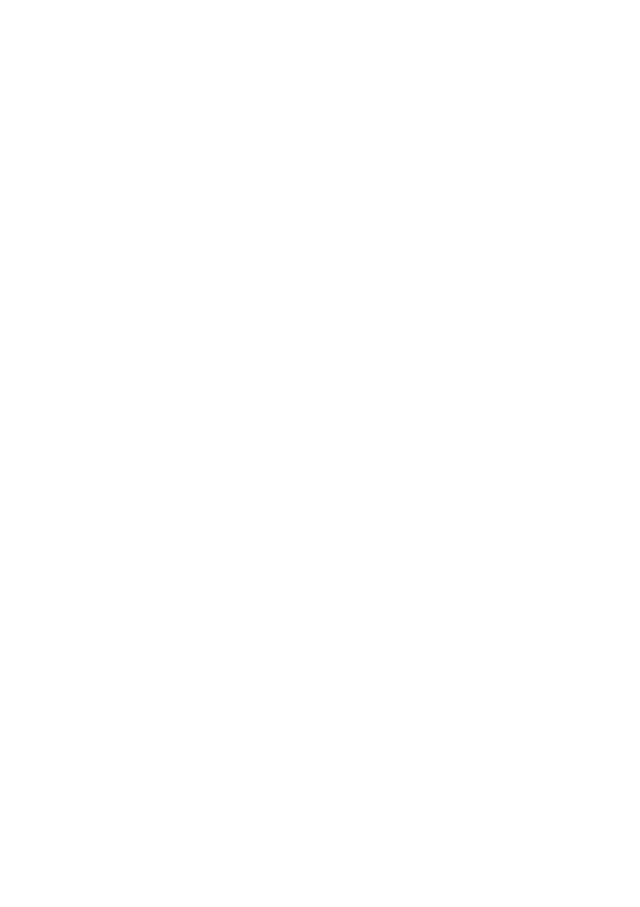
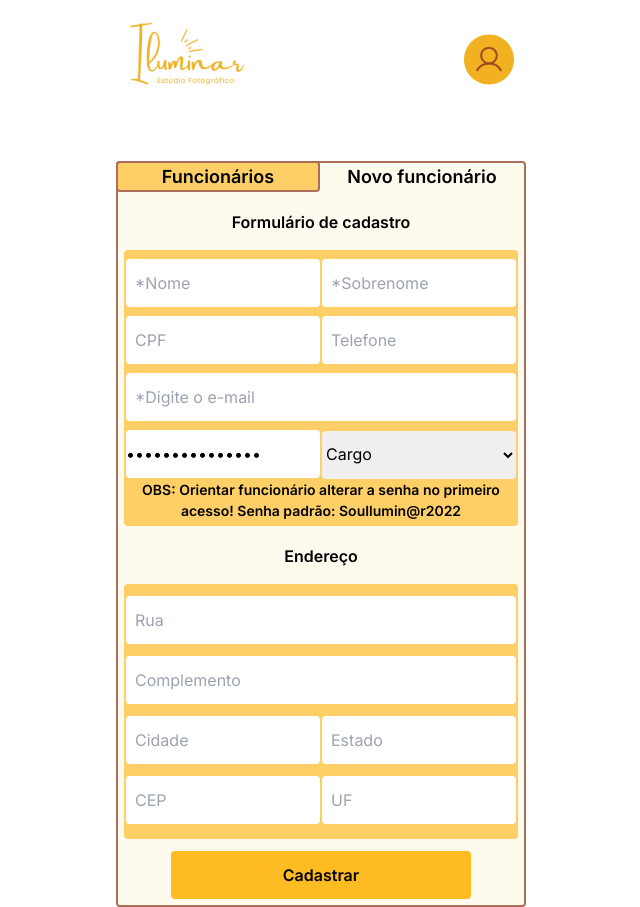
Before and after one commit to WelysonSR/iluminar-font-end, a React (Vite) app: page /cadastrar in a window 1280 px wide. Before the commit this address had no page. Shown: the whole page, without its empty margins (319-959 px from the left). Before the commit the page ends 800 px from the top, so only its background shows below. Built offline with nearby package versions, Linux system fonts and the light colour scheme.

Commit message:
feat: pagi FormAdm desenvouvida

```diff
--- a/src/App.tsx
+++ b/src/App.tsx
@@ -1,4 +1,5 @@
 import { Routes, Route } from 'react-router-dom';
+import { FormAdm } from './pages/FormAdm';
 import { HomeAdm } from './pages/HomeAdm';
 import { HomeFunsionario } from './pages/HomeFuncionario';
 import { Login } from './pages/Login';
@@ -10,6 +11,7 @@
       <Route path="/" element={<Login />} />
       <Route path="/homeadm" element={<HomeAdm />} />
       <Route path="/homefunsionario" element={<HomeFunsionario />} />
+      <Route path="/cadastrar" element={<FormAdm />} />
     </Routes>
   )
 }
--- /dev/null
+++ b/src/components/FormAddresses.tsx
@@ -0,0 +1,51 @@
+export function FormAddresses() {
+  return (
+    <div>
+      <p className="font-semibold mt-[18px] text-center">Endereço</p>
+      <div className="bg-gold-500 rounded mt-[16px] w-[394px] h-[255px]">
+        <input
+          type="text"
+          name=""
+          // value=""
+          placeholder="  Rua"
+          className="w-[390px] h-[48px] rounded mt-[12px] ml-[2px]"
+        />
+        <input
+          type="text"
+          name=""
+          // value=""
+          placeholder="  Complemento"
+          className="w-[390px] h-[48px] rounded mt-[12px] ml-[2px]"
+        />
+        <input
+          type="text"
+          name=""
+          // value=""
+          placeholder="  Cidade"
+          className="w-[194px] h-[48px] rounded mt-[12px] ml-[2px]"
+        />
+        <input
+          type="text"
+          name=""
+          // value=""
+          placeholder="  Estado"
+          className="w-[194px] h-[48px] rounded mt-[12px] ml-[2px]"
+        />
+        <input
+          type="text"
+          name=""
+          // value=""
+          placeholder="  CEP"
+          className="w-[194px] h-[48px] rounded mt-[12px] ml-[2px]"
+        />
+        <input
+          type="text"
+          name=""
+          // value=""
+          placeholder="  UF"
+          className="w-[194px] h-[48px] rounded mt-[12px] ml-[2px]"
+        />
+      </div>
+    </div>
+  )
+}
--- /dev/null
+++ b/src/components/FormUser.tsx
@@ -0,0 +1,88 @@
+import { useState } from "react";
+
+export function FormUser() {
+  const [firstName, setFirstName] = useState('');
+  const [lestName, setLestName] = useState('');
+  const [email, setEmail] = useState('');
+  const [password, setPassword] = useState('SouIlumin@r2022');
+  const [cpf, setCpf] = useState('');
+  const [phone, setPhone] = useState('');
+  const [role, setRole] = useState('');
+
+  return (
+    <div>
+      <p className="font-semibold mt-[18px] text-center">Formulário de cadastro</p>
+      <div className="bg-gold-500 rounded mt-[16px] w-[394px] h-[276px]">
+        <input
+          type="text"
+          name="firstName"
+          value={firstName}
+          placeholder="  *Nome"
+          onChange={({ target }) => setFirstName(target.value)}
+          className="w-[194px] h-[48px] rounded mt-[9px] ml-[2px]"
+          required
+        />
+        <input
+          type="text"
+          name=""
+          value={lestName}
+          placeholder="  *Sobrenome"
+          onChange={({ target }) => setLestName(target.value)}
+          className="w-[194px] h-[48px] rounded mt-[9px] ml-[2px]"
+          required
+        />
+        <input
+          type="text"
+          name=""
+          value={cpf}
+          placeholder="  CPF"
+          onChange={({ target }) => setCpf(target.value)}
+          className="w-[194px] h-[48px] rounded mt-[9px] ml-[2px]"
+        />
+        <input
+          type="text"
+          name=""
+          value={phone}
+          placeholder="  Telefone"
+          onChange={({ target }) => setPhone(target.value)}
+          className="w-[194px] h-[48px] rounded mt-[9px] ml-[2px]"
+        />
+        <input
+          type="email"
+          name=""
+          value={email}
+          placeholder="  *Digite o e-mail"
+          onChange={({ target }) => setEmail(target.value)}
+          className="w-[390px] h-[48px] rounded mt-[9px] ml-[2px]"
+          required
+        />
+        <input
+          type="password"
+          name=""
+          value={password}
+          placeholder="  ********"
+          onChange={({ target }) => setPassword(target.value)}
+          className="w-[194px] h-[48px] rounded mt-[9px] ml-[2px]"
+          required
+        />
+        <select
+          name=""
+          value={role}
+          onChange={({ target }) => setRole(target.value)}
+          className="w-[194px] h-[48px] rounded mt-[9px] ml-[2px]"
+          required
+        >
+          <option>Cargo</option>
+          <option value="boss">Lider</option>
+          <option value="employee">Funsionario</option>
+        </select>
+        <p
+          className="text-center text-xs font-semibold"
+        >
+          OBS: Orientar funcionário alterar a senha no primeiro acesso!
+          Senha padrão: SouIlumin@r2022
+        </p>
+      </div>
+    </div>
+  )
+}
--- /dev/null
+++ b/src/pages/FormAdm.tsx
@@ -0,0 +1,46 @@
+import { FormEvent, useState } from "react";
+import { Link } from "react-router-dom";
+import { FormAddresses } from "../components/FormAddresses";
+import { FormUser } from "../components/FormUser";
+import { Header } from "../components/Header";
+
+export function FormAdm() {
+  const cadastrar = (event: FormEvent) => {
+    event.preventDefault();
+    console.log('Clicado');
+  }
+
+  return (
+    <section className="flex flex-col items-center">
+      <Header />
+      <div className="bg-gold-100 border-2 rounded border-brown-600 w-[410px] h-[746px] mt-[60px]">
+        <div className="flex">
+          <Link
+            to="/homeadm"
+            className="bg-gold-500 border-2 rounded border-brown-600 w-[205px] text-center text-md mt-[-2px] ml-[-2px] font-semibold"
+
+          >
+            Funcionários
+          </Link>
+          <Link
+            to="/cadastrar"
+            className="w-[205px] text-center text-md font-semibold"
+          >
+            Novo funcionário
+          </Link>
+        </div>
+
+        <form onSubmit={cadastrar} method="post" className="flex flex-col items-center">
+          <FormUser />
+          <FormAddresses />
+          <button
+            type="submit"
+            className="bg-gold-900 font-semibold mt-[12px] rounded w-[300px] h-[48px]"
+          >
+            Cadastrar
+          </button>
+        </form>
+      </div>
+    </section>
+  )
+}
```
